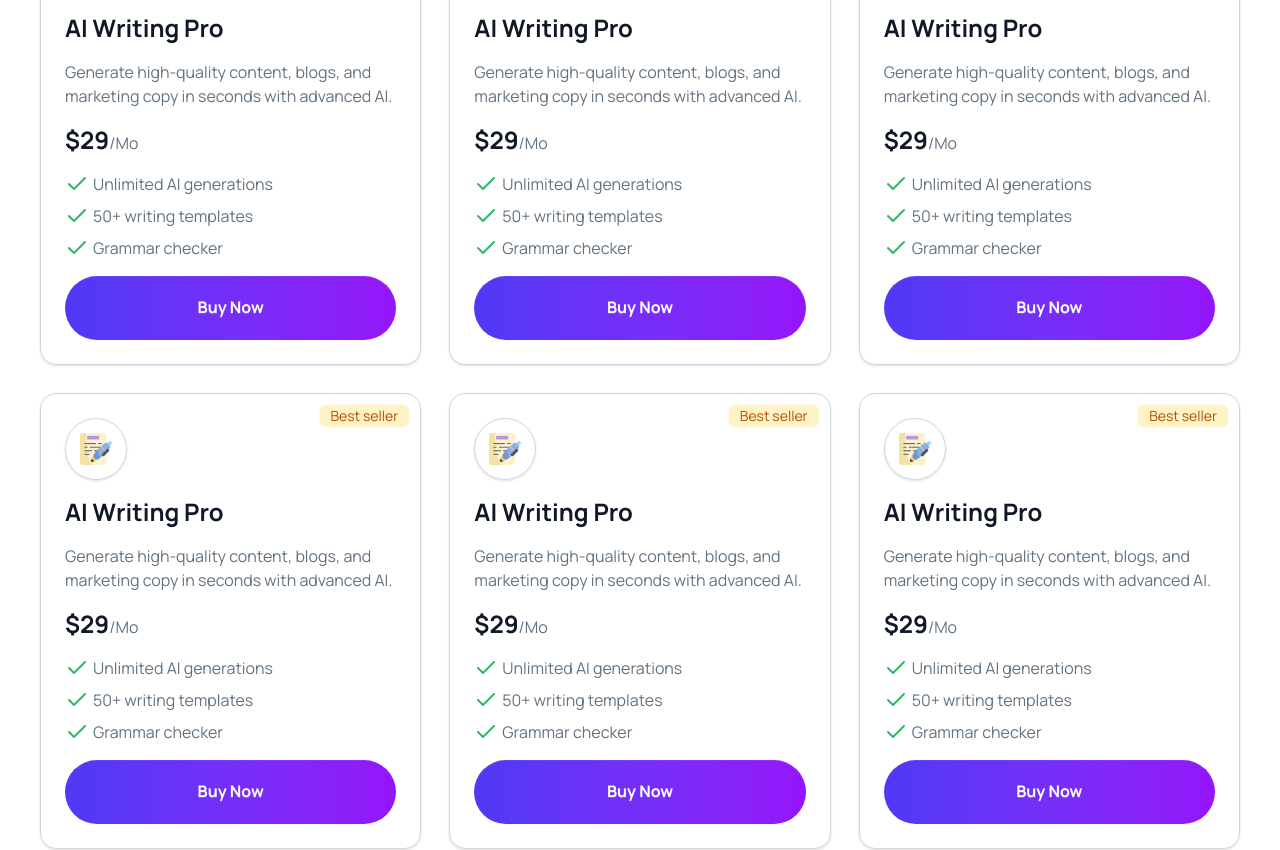
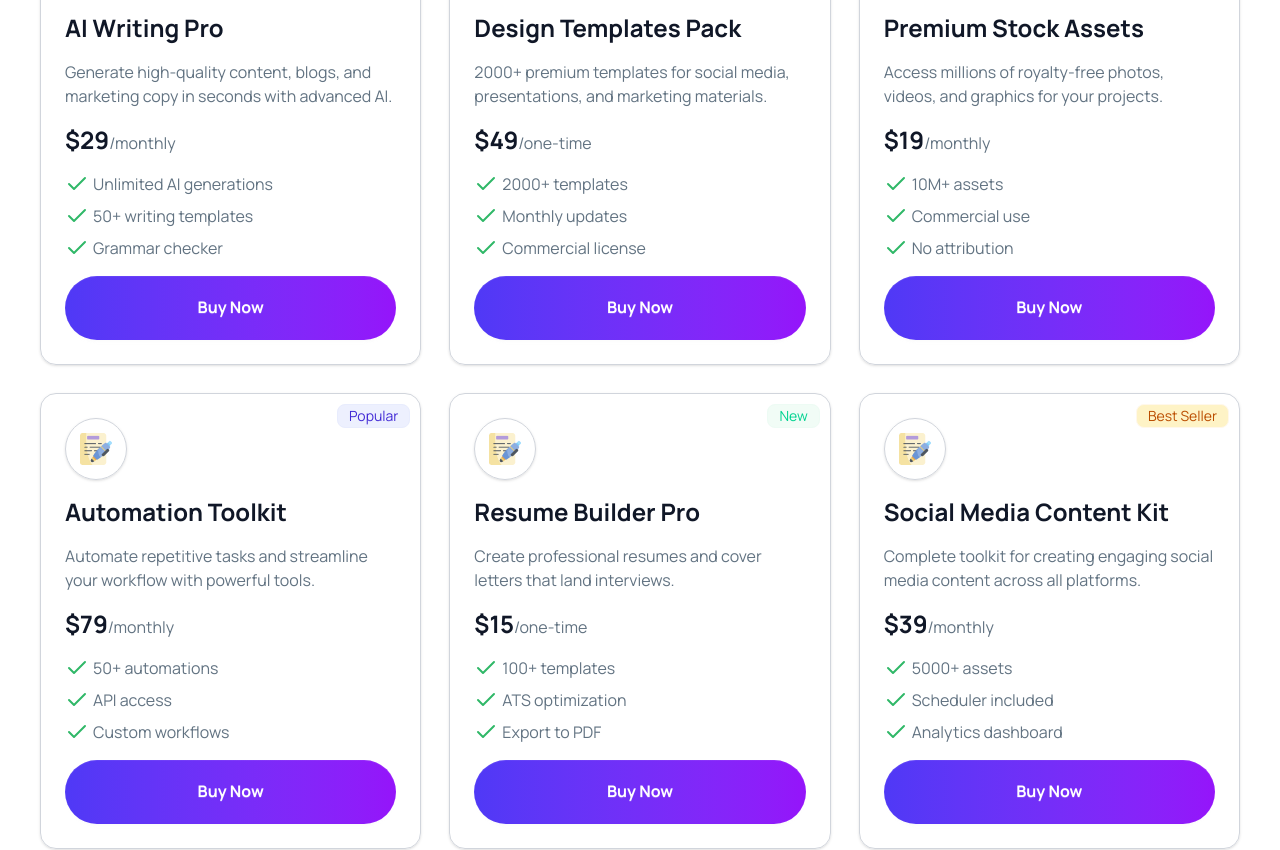
Before and after one commit to LingkonDash/digitools-platform, a React (Vite) app: page / in a window 1280 px wide. Shown: the part 1380-2230 px from the top of the page. Built offline with nearby package versions, Linux system fonts and the light colour scheme.

Commit message:
added dynamic product json data

```diff
--- /dev/null
+++ b/public/products.json
@@ -0,0 +1,122 @@
+[
+  {
+    "id": 1,
+    "name": "AI Writing Pro",
+    "description": "Generate high-quality content, blogs, and marketing copy in seconds with advanced AI.",
+    "price": 29,
+    "period": "monthly",
+    "tag": "Best Seller",
+    "tagType": "best seller",
+    "features": [
+      "Unlimited AI generations",
+      "50+ writing templates",
+      "Grammar checker"
+    ],
+    "icon": "https://example.com/icons/ai-writing-pro.png"
+  },
+  {
+    "id": 2,
+    "name": "Design Templates Pack",
+    "description": "2000+ premium templates for social media, presentations, and marketing materials.",
+    "price": 49,
+    "period": "one-time",
+    "tag": "Popular",
+    "tagType": "popular",
+    "features": [
+      "2000+ templates",
+      "Monthly updates",
+      "Commercial license"
+    ],
+    "icon": "https://example.com/icons/design-templates-pack.png"
+  },
+  {
+    "id": 3,
+    "name": "Premium Stock Assets",
+    "description": "Access millions of royalty-free photos, videos, and graphics for your projects.",
+    "price": 19,
+    "period": "monthly",
+    "tag": "New",
+    "tagType": "new",
+    "features": [
+      "10M+ assets",
+      "Commercial use",
+      "No attribution"
+    ],
+    "icon": "https://example.com/icons/premium-stock-assets.png"
+  },
+  {
+    "id": 4,
+    "name": "Automation Toolkit",
+    "description": "Automate repetitive tasks and streamline your workflow with powerful tools.",
+    "price": 79,
+    "period": "monthly",
+    "tag": "Popular",
+    "tagType": "popular",
+    "features": [
+      "50+ automations",
+      "API access",
+      "Custom workflows"
+    ],
+    "icon": "https://example.com/icons/automation-toolkit.png"
+  },
+  {
+    "id": 5,
+    "name": "Resume Builder Pro",
+    "description": "Create professional resumes and cover letters that land interviews.",
+    "price": 15,
+    "period": "one-time",
+    "tag": "New",
+    "tagType": "new",
+    "features": [
+      "100+ templates",
+      "ATS optimization",
+      "Export to PDF"
+    ],
+    "icon": "https://example.com/icons/resume-builder-pro.png"
+  },
+  {
+    "id": 6,
+    "name": "Social Media Content Kit",
+    "description": "Complete toolkit for creating engaging social media content across all platforms.",
+    "price": 39,
+    "period": "monthly",
+    "tag": "Best Seller",
+    "tagType": "best seller",
+    "features": [
+      "5000+ assets",
+      "Scheduler included",
+      "Analytics dashboard"
+    ],
+    "icon": "https://example.com/icons/social-media-content-kit.png"
+  },
+  {
+    "id": 7,
+    "name": "AI Image Generator Pro",
+    "description": "Generate unique, high-resolution images from text descriptions using state-of-the-art AI.",
+    "price": 22,
+    "period": "monthly",
+    "tag": "Popular",
+    "tagType": "popular",
+    "features": [
+      "Unlimited generations",
+      "400+ styles",
+      "Commercial rights"
+    ],
+    "icon": "https://example.com/icons/ai-image-generator-pro.png"
+  },
+  {
+    "id": 8,
+    "name": "Marketing Automation Hub",
+    "description": "Automate your entire marketing funnel with AI insights and multi-channel campaigns.",
+    "price": 149,
+    "period": "yearly",
+    "tag": "Best Seller",
+    "tagType": "best seller",
+    "features": [
+      "Lead generation",
+      "Campaign builder",
+      "Performance analytics"
+    ],
+    "icon": "https://example.com/icons/marketing-automation-hub.png"
+  }
+]
--- a/src/App.jsx
+++ b/src/App.jsx
@@ -1,3 +1,4 @@
+import { useEffect, useState } from "react"
 import Footer from "./components/body/Footer"
 import HeroSection from "./components/body/HeroSection"
 import MainSection from "./components/body/mainSection/MainSection"
@@ -10,6 +11,18 @@ import Navbar from "./components/navbar/Navbar"
 
 function App() {
 
+  const [products, setProducts] = useState([]);
+
+  useEffect(() => {
+    fetch('/products.json')
+      .then(res => res.json())
+      .then(data => {
+
+        setProducts([...data])
+
+      })
+  }, [])
+
   return (
     <>
 
@@ -21,7 +34,7 @@ function App() {
         <HeroSection />
         <SateSection />
 
-        <MainSection />
+        <MainSection products={products}/>
 
         <StepsSection />
         <PricingSection />
--- a/src/components/body/mainSection/Card.jsx
+++ b/src/components/body/mainSection/Card.jsx
@@ -2,7 +2,10 @@ import React from 'react';
 import aiImage from '../../../assets/products/writing-ai.png';
 import { Check } from 'lucide-react';
 
-const Card = () => {
+const Card = ({ product }) => {
+
+  console.log(product.tagType);
+
   return (
     <div className='max-w-105 relative space-y-4 shadow-sm p-6 rounded-2xl border border-gray-300 group hover:border-gradient-start hover:-translate-y-2 transition-all duration-300'>
 
@@ -11,20 +14,26 @@ const Card = () => {
       </div>
 
       {/* Badge */}
-      <div className='absolute right-2.5 top-2.5 badge badge-soft badge-warning bg-[#FEF3C6]'>
-        <p className='text-[#BB4D00]'>Best seller</p>
+      <div
+      className={`absolute right-2.5 top-2.5 badge badge-soft
+        ${ product.tagType === 'best seller' ? 'badge-warning bg-[#FEF3C6]'
+          :  product.tagType === 'popular' ? 'badge-primary'
+          : 'badge-success'  }`}
+      >
+        <p className={ product.tagType === 'best seller' ? 'text-[#BB4D00]' : ''}>{product.tag}</p>
       </div>
 
-      <h1 className='font-bold text-2xl text-primary-text'> AI Writing Pro </h1>
 
-      <p className='text-secondary-text'>Generate high-quality content, blogs, and marketing copy in seconds with advanced AI.</p>
+      <h1 className='font-bold text-2xl text-primary-text'> {product.name} </h1>
 
-      <p className='text-secondary-text'><span className='font-bold text-2xl text-primary-text'>$29</span>/Mo</p>
+      <p className='text-secondary-text'>{product.description}</p>
+
+      <p className='text-secondary-text'><span className='font-bold text-2xl text-primary-text'>${product.price}</span>/{product.period}</p>
 
       <div className='text-secondary-text space-y-2 [&_p]:flex [&_p]:justify-start [&_p]:gap-1 [&_p]:items-center  '>
-        <p><Check color="#30B868" /> Unlimited AI generations</p>
-        <p><Check color="#30B868" /> 50+ writing templates</p>
-        <p><Check color="#30B868" /> Grammar checker</p>
+        {
+          product.features.map((str, i) => <p key={i}><Check color="#30B868" /> {str}</p>)
+        }
       </div>
 
       <button className='p-8 text-lg rounded-full btn w-full border-none font-bold text-[16px] text-white bg-linear-to-r from-gradient-start to-gradient-end'>
--- a/src/components/body/mainSection/Cart.jsx
+++ /dev/null
@@ -1,56 +0,0 @@
-import React from 'react';
-import aiImage from '../../../assets/products/writing-ai.png';
-
-
-const Cart = () => {
-  return (
-    <div className='shadow-sm rounded-2xl p-10 space-y-6 border-2 border-gray-200'>
-
-      <h2 className='font-bold text-3xl'>Your Cart</h2>
-
-      <div className='space-y-6'>
-
-        {/* cart items will load here */}
-        <div>
-
-          {/* item */}
-          <div className='bg-base-200 rounded-2xl p-5 flex justify-between items-center'>
-
-            <div className='flex flex-wrap items-center gap-4'>
-              <div className='p-3.5 rounded-full border bg-white border-gray-300 shadow-sm w-fit'>
-                <img src={aiImage} alt="mn" />
-              </div>
-              <div>
-                <h1 className='font-semibold text-lg md:text-xl'>AI Writing Pro</h1>
-
-                <p className='text-secondary-text text-[14px]'>$29</p>
-              </div>
-            </div>
-
-            <button className='btn border-none shadow-none font-bold md:text-lg text-[#FF3980]'>Remove</button>
-
-          </div>
-
-        </div>
-
-        <div className='flex justify-between items-center px-4'>
-          <p className='text-secondary-text text-xl'>Total:</p>
-          <p className='text-2xl font-bold text-primary-text'>$78</p>
-        </div>
-
-        <button className='p-8 text-lg rounded-full btn w-full border-none font-bold text-[16px] text-white bg-linear-to-r from-gradient-start to-gradient-end'>
-          Proceed to Checkout
-        </button>
-
-      </div>
-
-      {/* empty cart  */}
-      {/* <div className='pt-20 pb-30 text-center'>
-        <p className='text-secondary-text font-medium text-2xl'>Your cart is empty</p>
-      </div> */}
-
-    </div>
-  );
-};
-
-export default Cart;
--- /dev/null
+++ b/src/components/body/mainSection/Cart/Cart.jsx
@@ -0,0 +1,24 @@
+import React from 'react';
+import CartItems from './CartItems';
+
+
+const Cart = () => {
+  return (
+    <div className='shadow-sm rounded-2xl p-10 space-y-6 border-2 border-gray-200'>
+
+      <h2 className='font-bold text-3xl'>Your Cart</h2>
+
+      {/* cart items will load here */}
+      <CartItems />
+
+
+      {/* empty cart  */}
+      {/* <div className='pt-20 pb-30 text-center'>
+        <p className='text-secondary-text font-medium text-2xl'>Your cart is empty</p>
+      </div> */}
+
+    </div>
+  );
+};
+
+export default Cart;
--- /dev/null
+++ b/src/components/body/mainSection/Cart/CartItems.jsx
@@ -0,0 +1,22 @@
+import React from 'react';
+import Item from './Item';
+
+const CartItems = () => {
+  return (
+    <div className='space-y-6'>
+
+      <Item />
+
+      <div className='flex justify-between items-center px-4'>
+        <p className='text-secondary-text text-xl'>Total:</p>
+        <p className='text-2xl font-bold text-primary-text'>$78</p>
+      </div>
+
+      <button className='p-8 text-lg rounded-full btn w-full border-none font-bold text-[16px] text-white bg-linear-to-r from-gradient-start to-gradient-end'>
+        Proceed to Checkout
+      </button>
+    </div>
+  );
+};
+
+export default CartItems;
--- /dev/null
+++ b/src/components/body/mainSection/Cart/Item.jsx
@@ -0,0 +1,23 @@
+import React from 'react';
+import aiImage from '../../../../assets/products/writing-ai.png';
+
+const Item = () => {
+  return (
+    <div className='bg-base-200 rounded-2xl p-5 flex justify-between items-center'>
+      <div className='flex flex-wrap items-center gap-4'>
+        <div className='p-3.5 rounded-full border bg-white border-gray-300 shadow-sm w-fit'>
+          <img src={aiImage} alt="mn" />
+        </div>
+        <div>
+          <h1 className='font-semibold text-lg md:text-xl'>AI Writing Pro</h1>
+
+          <p className='text-secondary-text text-[14px]'>$29</p>
+        </div>
+      </div>
+
+      <button className='btn border-none shadow-none font-bold md:text-lg text-[#FF3980]'>Remove</button>
+    </div>
+  );
+};
+
+export default Item;
--- a/src/components/body/mainSection/MainSection.jsx
+++ b/src/components/body/mainSection/MainSection.jsx
@@ -1,12 +1,11 @@
 import React, { useState } from 'react';
 import Card from './Card';
-import Cart from './Cart';
+import Cart from './Cart/Cart';
 
-const MainSection = () => {
+const MainSection = ({products}) => {
 
   const [active, setActive] = useState('products')
 
-  const arr = [1, 2, 3, 4, 5, 6]
 
   return (
     <section className='max-w-400 mx-auto px-6 lg:px-10 py-10 md:py-20'>
@@ -49,7 +48,7 @@ const MainSection = () => {
       {
         active === "products" ?
           <div className='grid md:grid-cols-2 lg:grid-cols-3 place-items-center max-w-7xl mt-10 mx-auto gap-7'>
-            { arr.map(e => <Card key={e} />)}
+            { products.map(product => <Card key={product.id} product={product} />)}
           </div>
 
         :  <div className='max-w-6xl mt-10 mx-auto'>
```
